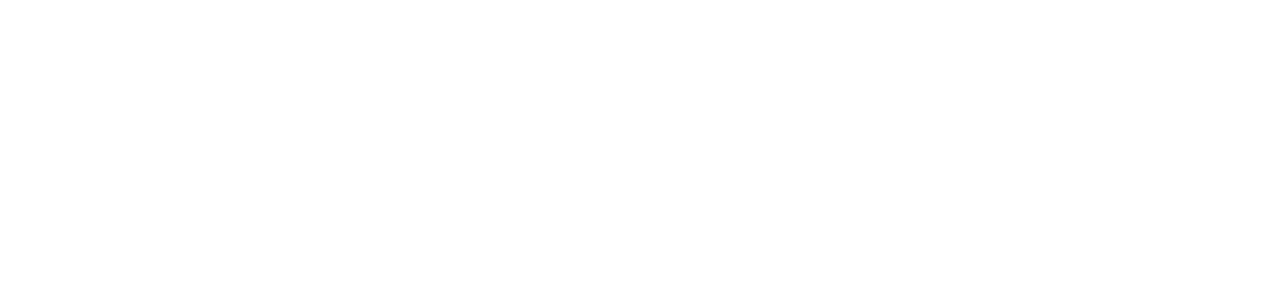
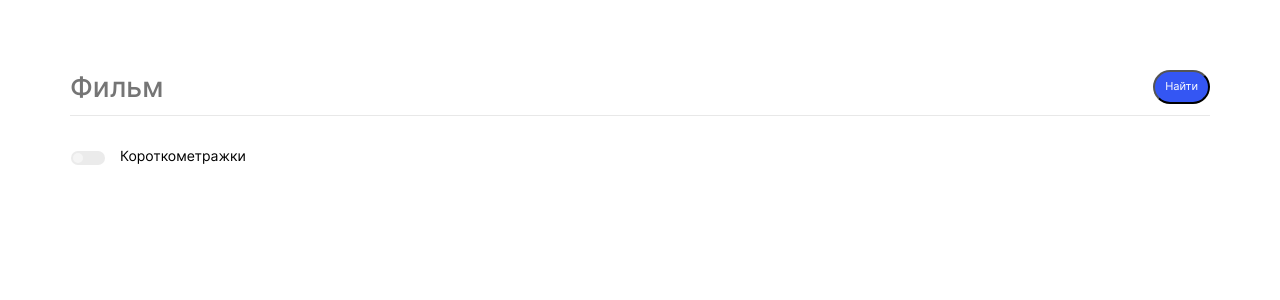
Before and after one commit to rusanov-andrey/movies-explorer-frontend, a React (Create React App) app: page /movies in a window 1280 px wide. Shown: the top 300 px of the page. Built offline with nearby package versions, Linux system fonts and the light colour scheme.

Commit message:
SearchForm

```diff
--- a/src/components/AboutMe/AboutMe.js
+++ b/src/components/AboutMe/AboutMe.js
@@ -5,7 +5,7 @@
 
 export  default function AboutMe() {
   return (
-    <div className='aboutme'>
+    <section className='aboutme'>
       <AboutMainSubtitle text="Студент"/>
       <div className='aboutme__container'>
         <div className='aboutme__info-container'>
@@ -19,6 +19,6 @@
         </div>
         <img className='aboutme__photo' src={author_photo} alt="Фотография автора"/>
       </div>
-    </div>
+    </section>
   );
 }
--- a/src/components/AboutProject/AboutProject.js
+++ b/src/components/AboutProject/AboutProject.js
@@ -4,7 +4,7 @@
 
 export  default function AboutProject() {
   return (
-    <div className='about-project'>
+    <section className='about-project'>
       <AboutMainSubtitle text="О проекте"/>
       <div className='about-project__description-container'>
         <p className='about-project__item-title'>Дипломный проект включал 5 этапов</p>
@@ -18,6 +18,6 @@
         <div className='about-project__bar-description'>Back-end</div>
         <div className='about-project__bar-description'>Front-end</div>
       </div>
-    </div>
+    </section>
   );
 }
--- /dev/null
+++ b/src/components/FilterCheckbox/FilterCheckbox.css
@@ -0,0 +1,66 @@
+.filter-checkbox {
+  margin: 0;
+  padding: 0;
+
+  display: flex;
+  position: relative;
+  box-sizing: border-box;
+
+  font: 400 14px/1.2 Inter;
+}
+
+.filter-checkbox__container {
+  margin: 0 14px 0 0;
+  padding: 3px 1px;
+
+  width: 36px;
+  height: 20px;
+
+  display: flex;
+  position: relative;
+  box-sizing: border-box;
+}
+
+.filter-checkbox__bacground {
+  margin: 0;
+  padding: 2px;
+
+  width: 34px;
+  height: 14px;
+
+  display: flex;
+  position: relative;
+  box-sizing: border-box;
+
+  border-radius: 20px;
+
+  background-color: rgba(235, 235, 235, 1);
+
+  transition: background-color 0.5s linear;
+}
+
+.filter-checkbox__bacground_on {
+  border-color: var(--color-accent);
+  background-color: var(--color-accent);
+}
+
+.filter-checkbox__slider {
+  margin: 0;
+  padding: 0;
+
+  width: 10px;
+  height: 10px;
+
+  border-radius: 6px;
+  background-color: rgba(245, 245, 245, 1);
+
+  transform: translateX(0);
+
+  transition: transform 0.5s linear, background-color 0.5s linear;
+}
+
+.filter-checkbox__slider_on {
+  transform: translateX(20px);
+  border-color: rgba(255, 255, 255, 1);
+  background-color: rgba(255, 255, 255, 1);
+}
--- /dev/null
+++ b/src/components/FilterCheckbox/FilterCheckbox.js
@@ -0,0 +1,20 @@
+import './FilterCheckbox.css'
+
+export  default function FilterCheckbox({value, setValue, label}) {
+
+  function onClick(evt) {
+    evt.stopPropagation();
+    setValue(!value);
+  }
+
+  return (
+    <label className='filter-checkbox' onClick={onClick}>
+      <div className='filter-checkbox__container' >
+        <div className={'filter-checkbox__bacground ' + (value ? 'filter-checkbox__bacground_on' : '')}>
+          <div className={'filter-checkbox__slider ' + (value ? 'filter-checkbox__slider_on' : '')}/>
+        </div>
+      </div>
+      {label}
+    </label>
+  );
+}
--- a/src/components/Movies/Movies.js
+++ b/src/components/Movies/Movies.js
@@ -1,8 +1,11 @@
+import SearchForm from '../SearchForm/SearchForm'
+
 import './Movies.css'
 
 export  default function Movies() {
   return (
     <div className='movies'>
+      <SearchForm />
     </div>
   );
 }
--- a/src/components/Portfolio/Portfolio.js
+++ b/src/components/Portfolio/Portfolio.js
@@ -2,7 +2,7 @@
 
 export  default function Portfolio() {
   return (
-    <div className='portfolio'>
+    <section className='portfolio'>
       <h2 className='portfolio__title'>Портфолио</h2>
       <div  className='portfolio__container'>
         <div className='portfolio__item'>
@@ -18,6 +18,6 @@
           <a className='portfolio__site' href="#">↗</a>
         </div>
       </div>
-    </div>
+    </section>
   );
 }
--- a/src/components/Promo/Promo.js
+++ b/src/components/Promo/Promo.js
@@ -2,13 +2,13 @@
 
 export  default function Promo() {
   return (
-    <div className='promo'>
+    <section className='promo'>
       <div className='promo__image'/>
       <div className='promo_info'>
         <h1 className='promo__title'>Учебный проект студента факультета Веб-разработки.</h1>
         <p className='promo__subtitle'>Листайте ниже, чтобы узнать больше про этот проект и его создателя.</p>
         <div className='promo__button'>Узнать больше</div>
       </div>
-    </div>
+    </section>
   );
 }
--- a/src/components/SearchForm/SearchForm.css
+++ b/src/components/SearchForm/SearchForm.css
@@ -0,0 +1,40 @@
+.search-form {
+  margin: 0;
+  padding: 70px 70px 47px;
+
+}
+
+.search-form__input-container {
+  margin: 0 0 32px;
+  padding: 0 0 11px;
+
+  display: flex;
+  position: relative;
+  justify-content: space-between;
+
+  border-bottom: 1px solid rgba(232, 232, 232, 1);
+}
+
+.search-form__input {
+  margin: 0;
+  padding: 0;
+
+  border: none;
+  outline: none;
+
+  font: 500 28px Inter;
+
+  flex: 1;
+}
+
+.search-form__button {
+  margin: 0;
+  padding: 8px 10px;
+
+  border-radius: 17px;
+  min-height: 34px;
+
+  background-color: rgba(52, 86, 243, 1);
+  color: white;
+  font: 400 11px/1.2 Inter;
+}
--- a/src/components/SearchForm/SearchForm.js
+++ b/src/components/SearchForm/SearchForm.js
@@ -0,0 +1,18 @@
+import React from "react";
+import FilterCheckbox from '../FilterCheckbox/FilterCheckbox'
+
+import './SearchForm.css'
+
+export  default function SearchForm() {
+  const [shortTime, setShortTime] = React.useState(false);
+
+  return (
+    <form className='search-form' name='movie' method='POST'>
+      <div className='search-form__input-container'>
+        <input className='search-form__input' type='text' placeholder='Фильм'/>
+        <input className='search-form__button' type='button' value='Найти'/>
+      </div>
+      <FilterCheckbox value={shortTime} setValue={setShortTime} label='Короткометражки'/>
+    </form>
+  );
+}
--- a/src/components/Techs/Techs.js
+++ b/src/components/Techs/Techs.js
@@ -4,7 +4,7 @@
 
 export  default function Techs() {
   return (
-    <div className='about-techs'>
+    <section className='about-techs'>
       <AboutMainSubtitle text="Технологии"/>
       <div className='about-techs__container'>
         <p className='about-techs__big-text'>7 технологий</p>
@@ -19,6 +19,6 @@
           <div className='about-techs__tech-item'>mongoDB</div>
         </div>
       </div>
-    </div>
+    </section>
   );
 }
```
